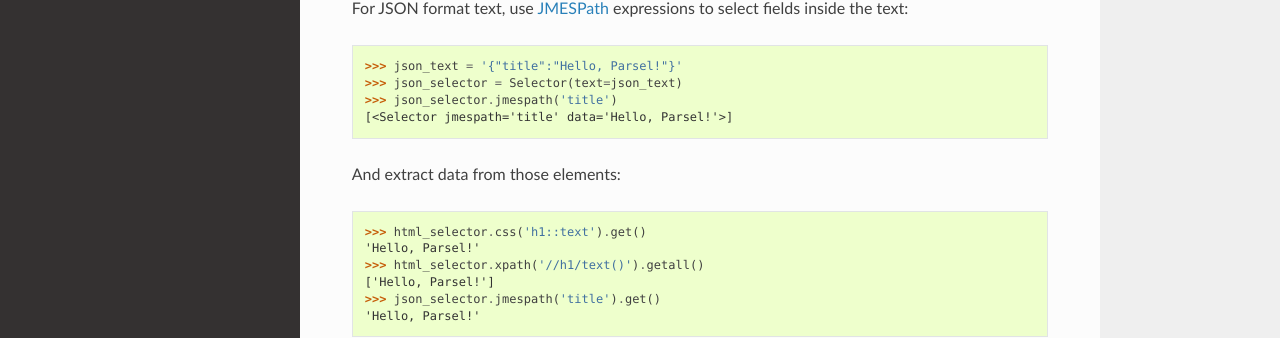
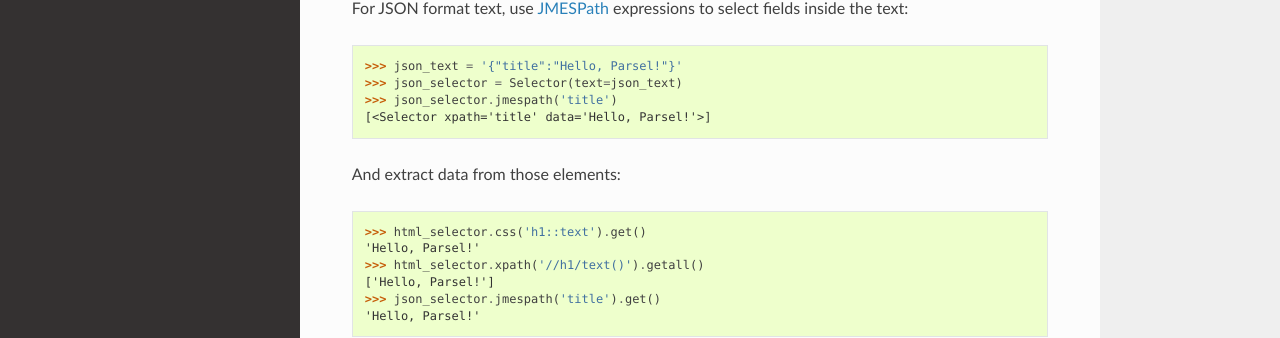
Before and after one commit to scrapy/parsel, a Sphinx documentation site: the page built from docs/usage.rst, in a window 1280 px wide and 900 px high. Shown: the part 427-765 px from the top of the window. Built offline with Sphinx 7.4.7 and the Read the Docs theme 2.0.0, drawn with Linux system fonts in a browser that asks for light colours.

Commit message:
adjustments

```diff
--- a/docs/usage.rst
+++ b/docs/usage.rst
@@ -21,7 +21,7 @@ For JSON format text, use `JMESPath`_ expressions to select fields inside the te
     >>> json_text = '{"title":"Hello, Parsel!"}'
     >>> json_selector = Selector(text=json_text)
     >>> json_selector.jmespath('title')
-    [<Selector jmespath='title' data='Hello, Parsel!'>]
+    [<Selector xpath='title' data='Hello, Parsel!'>]
 
 And extract data from those elements::
 
```
